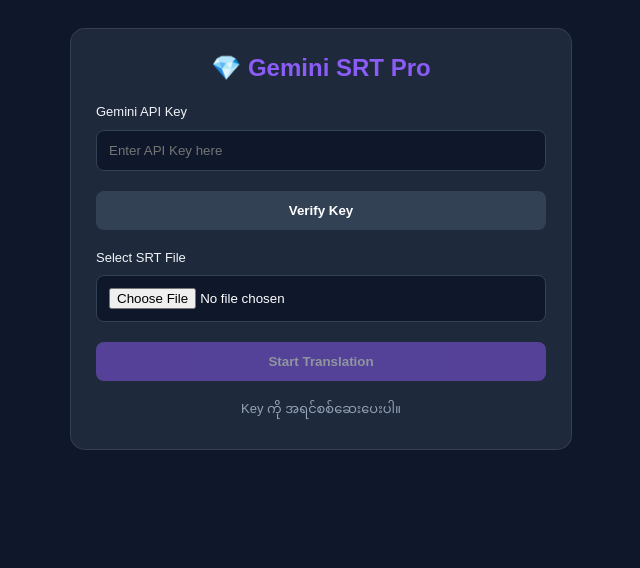
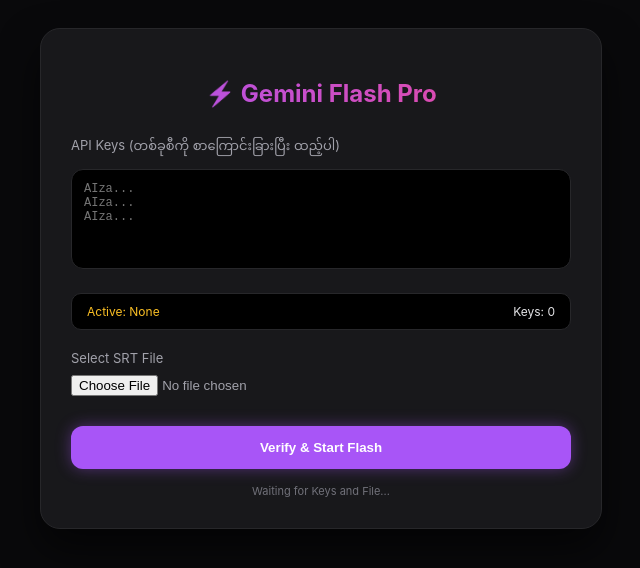
Before and after one commit to abox4536-dev/abox, a plain HTML site: page index.html in a window 1280 px wide. Shown: the whole page, without its empty margins (319-959 px from the left). Drawn offline with Linux system fonts and the light colour scheme.

Commit message:
Update index.html

```diff
--- a/index.html
+++ b/index.html
@@ -3,80 +3,110 @@
 <head>
     <meta charset="UTF-8">
     <meta name="viewport" content="width=device-width, initial-scale=1.0">
-    <title>Gemini SRT Master - Fix Version</title>
+    <title>Gemini Flash - Auto Key Rotation</title>
     <style>
-        :root { --p: #8b5cf6; --bg: #0f172a; --c: #1e293b; --t: #f1f5f9; }
-        body { font-family: sans-serif; background: var(--bg); color: var(--t); display: flex; justify-content: center; padding: 20px; }
-        .container { background: var(--c); width: 100%; max-width: 450px; padding: 25px; border-radius: 15px; border: 1px solid rgba(255,255,255,0.1); }
-        h2 { color: var(--p); text-align: center; margin-top: 0; }
-        input { width: 100%; padding: 12px; margin: 10px 0; border-radius: 8px; border: 1px solid #334155; background: #0f172a; color: white; box-sizing: border-box; }
-        button { width: 100%; padding: 12px; border-radius: 8px; border: none; font-weight: bold; cursor: pointer; transition: 0.3s; margin-top: 10px; }
-        #vBtn { background: #334155; color: white; }
-        #vBtn.ok { background: #10b981; }
-        #tBtn { background: var(--p); color: white; opacity: 0.5; pointer-events: none; }
-        #tBtn.active { opacity: 1; pointer-events: auto; }
-        .status { margin-top: 15px; font-size: 13px; text-align: center; color: #94a3b8; }
+        :root { --p: #a855f7; --bg: #09090b; --c: #18181b; --t: #e4e4e7; }
+        body { font-family: 'Inter', sans-serif; background: var(--bg); color: var(--t); display: flex; justify-content: center; padding: 20px; }
+        .container { background: var(--c); width: 100%; max-width: 500px; padding: 30px; border-radius: 20px; border: 1px solid #27272a; box-shadow: 0 20px 40px rgba(0,0,0,0.6); }
+        h2 { text-align: center; background: linear-gradient(to right, #a855f7, #ec4899); -webkit-background-clip: text; -webkit-text-fill-color: transparent; margin-bottom: 25px; }
+
+        .box { margin-bottom: 20px; }
+        label { display: block; margin-bottom: 8px; font-size: 13px; color: #a1a1aa; }
+
+        /* Multi-line Input for Keys */
+        textarea {
+            width: 100%; height: 100px; background: #000; color: #10b981; border: 1px solid #27272a;
+            padding: 12px; border-radius: 12px; font-family: monospace; font-size: 12px; resize: none; box-sizing: border-box;
+        }
+
+        .status-bar {
+            display: flex; justify-content: space-between; align-items: center;
+            background: #000; padding: 10px 15px; border-radius: 10px; margin-bottom: 20px; border: 1px solid #27272a;
+        }
+
+        .key-indicator { font-size: 12px; color: #fbbf24; }
+
+        button {
+            width: 100%; padding: 14px; border-radius: 12px; border: none; font-weight: bold;
+            cursor: pointer; transition: 0.3s; margin-top: 10px;
+        }
+
+        #flashBtn { background: var(--p); color: white; box-shadow: 0 0 15px rgba(168, 85, 247, 0.4); }
+        #flashBtn:disabled { background: #27272a; opacity: 0.5; cursor: not-allowed; box-shadow: none; }
+
+        .log { font-size: 11px; color: #71717a; margin-top: 15px; max-height: 60px; overflow-y: auto; text-align: center; }
     </style>
 </head>
 <body>
 
 <div class="container">
-    <h2>💎 Gemini SRT Pro</h2>
+    <h2>⚡ Gemini Flash Pro</h2>
 
-    <label style="font-size: 13px;">Gemini API Key</label>
-    <input type="password" id="keyInput" placeholder="Enter API Key here">
-    <button id="vBtn" onclick="verify()">Verify Key</button>
+    <div class="box">
+        <label>API Keys (တစ်ခုစီကို စာကြောင်းခြားပြီး ထည့်ပါ)</label>
+        <textarea id="keysArea" placeholder="AIza...&#10;AIza...&#10;AIza..."></textarea>
+    </div>
 
-    <label style="font-size: 13px; margin-top: 20px; display: block;">Select SRT File</label>
-    <input type="file" id="srtInput" accept=".srt" onchange="check()">
+    <div class="status-bar">
+        <span class="key-indicator" id="activeKey">Active: None</span>
+        <span id="keyCount" style="font-size: 12px;">Keys: 0</span>
+    </div>
 
-    <button id="tBtn" onclick="alert('Starting translation...')">Start Translation</button>
-    <div class="status" id="msg">Key ကို အရင်စစ်ဆေးပေးပါ။</div>
+    <div class="box">
+        <label>Select SRT File</label>
+        <input type="file" id="fileIn" accept=".srt" style="width:100%; color: #a1a1aa;">
+    </div>
+
+    <button id="flashBtn" onclick="startFlash()">Verify & Start Flash</button>
+
+    <div class="log" id="logger">Waiting for Keys and File...</div>
 </div>
 
 <script>
-    let keyReady = false;
+    let validKeys = [];
+    let currentIdx = 0;
 
-    async function verify() {
-        const key = document.getElementById('keyInput').value.trim();
-        const btn = document.getElementById('vBtn');
-        const msg = document.getElementById('msg');
+    async function startFlash() {
+        const rawKeys = document.getElementById('keysArea').value.trim().split('\n');
+        const file = document.getElementById('fileIn').files[0];
+        const btn = document.getElementById('flashBtn');
+        const logger = document.getElementById('logger');
 
-        if(!key) return;
-        btn.innerText = "Checking...";
+        validKeys = rawKeys.map(k => k.trim()).filter(k => k.length > 10);
 
+        if (validKeys.length === 0) return alert("Key အနည်းဆုံး တစ်ခု ထည့်ပေးပါ။");
+        if (!file) return alert("SRT ဖိုင် အရင်ရွေးပါ။");
+
+        btn.disabled = true;
+        logger.innerText = "Checking Keys one by one...";
+
+        for (let i = 0; i < validKeys.length; i++) {
+            const isWorking = await verifyKey(validKeys[i], i + 1);
+            if (isWorking) {
+                currentIdx = i;
+                document.getElementById('activeKey').innerText = `Active: Key ${i + 1}`;
+                document.getElementById('keyCount').innerText = `Keys: ${validKeys.length}`;
+                logger.innerText = "🚀 Working Key Found! Starting Translation...";
+                // ဤနေရာတွင် Translation Function ကို ဆက်လက်ခေါ်ယူနိုင်သည်
+                break;
+            } else if (i === validKeys.length - 1) {
+                logger.innerText = "❌ No working keys found. Please check your keys.";
+                btn.disabled = false;
+            }
+        }
+    }
+
+    async function verifyKey(key, num) {
+        document.getElementById('activeKey').innerText = `Testing: Key ${num}`;
         try {
-            // နောက်ဆုံးပေါ် v1beta API ကို စစ်ဆေးခြင်း
-            const url = `https://generativelanguage.googleapis.com/v1beta/models/gemini-1.5-flash:generateContent?key=${key}`;
-            const res = await fetch(url, {
+            const res = await fetch(`https://generativelanguage.googleapis.com/v1beta/models/gemini-1.5-flash:generateContent?key=${key}`, {
                 method: "POST",
                 headers: { "Content-Type": "application/json" },
                 body: JSON.stringify({ contents: [{ parts: [{ text: "hi" }] }] })
             });
-
-            const data = await res.json();
-
-            if (res.ok) {
-                keyReady = true;
-                btn.innerText = "✓ Key Valid";
-                btn.classList.add('ok');
-                document.getElementById('keyInput').disabled = true;
-                msg.innerText = "Key အောင်မြင်စွာ စစ်ဆေးပြီးပါပြီ။";
-                check();
-            } else {
-                throw new Error(data.error ? data.error.message : "Invalid Key");
-            }
+            return res.ok;
         } catch (e) {
-            btn.innerText = "Verify Again";
-            alert("Error: " + e.message + "\n\nKey မှားနေပါသည် (သို့) AI Studio မှာ Key အသစ်ပြန်ယူပါ။");
-        }
-    }
-
-    function check() {
-        const file = document.getElementById('srtInput').files[0];
-        if(keyReady && file) {
-            document.getElementById('tBtn').classList.add('active');
-            document.getElementById('msg').innerText = "ဘာသာပြန်ရန် အဆင်သင့်ဖြစ်ပါပြီ။";
+            return false;
         }
     }
 </script>
```
